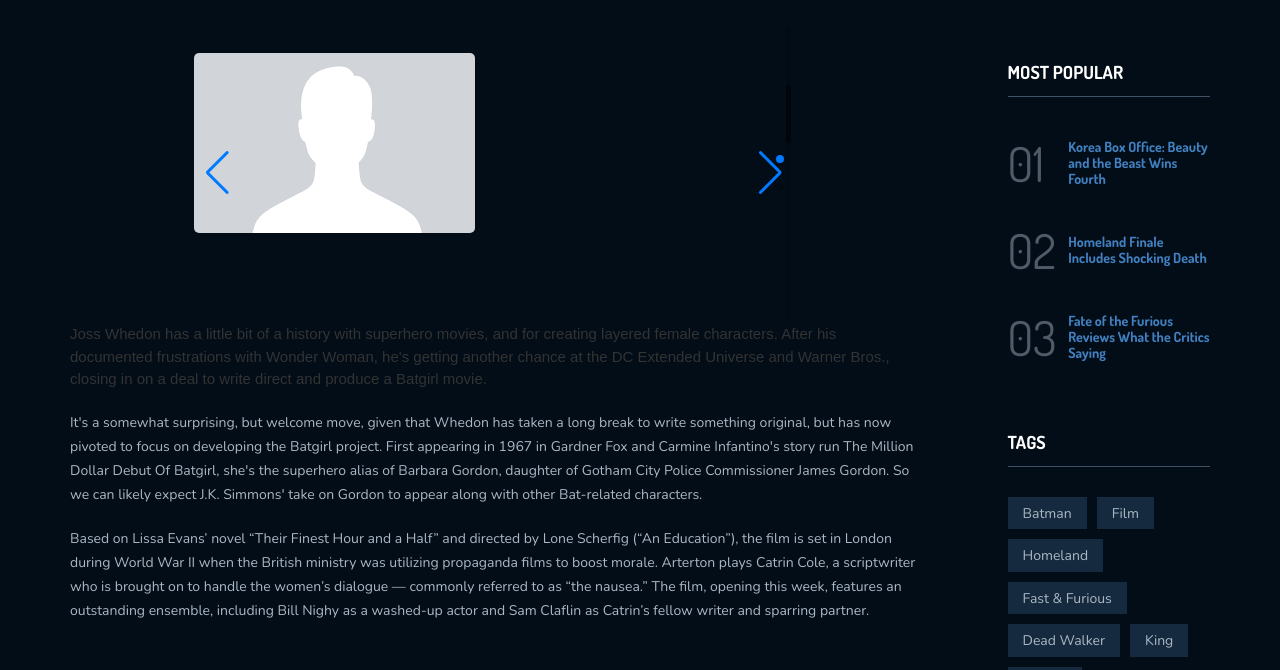
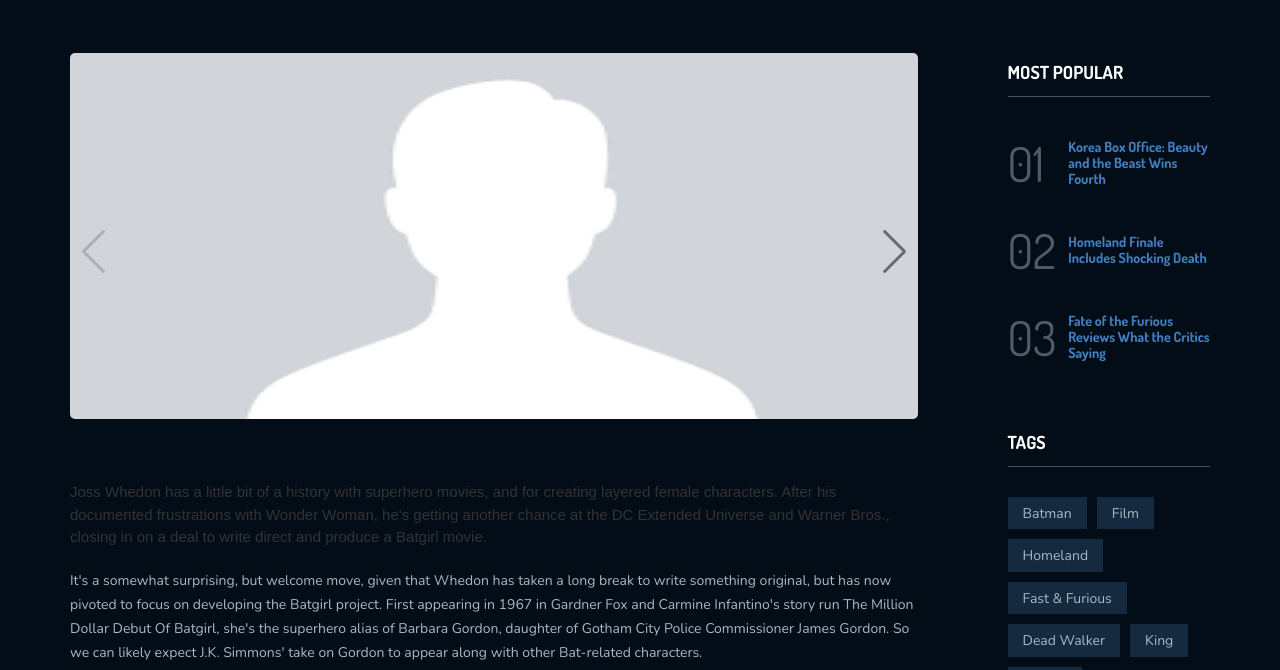
Before and after one commit to riadelimemmedov/Django-Film, a Django app: page /blog/detailbloghelelik/ in a window 1280 px wide. Shown: the part 858-1528 px from the top of the page. Run offline with Django 3.2, Linux system fonts and the light colour scheme; some libraries are stand-ins or nearby versions.

Commit message:
configuration add post

```diff
--- a/post/models.py
+++ b/post/models.py
@@ -8,7 +8,7 @@ class Post(models.Model):
     title_post = models.CharField(max_length=50)
     description_post = models.TextField()
     image_post = models.ImageField(upload_to='postimages')
-    liked_post = models.ManyToManyField(Profile,default=None,blank=True,related_name='likedpost')
+    liked_post = models.ManyToManyField(Profile,default=None,blank=True,related_name='likedpost')#!burani deyisersen ayri model kimi edersen => yadda saxla burani
     update_data_post = models.DateTimeField(auto_now=True)
     created_date_post = models.DateTimeField(auto_now_add=True)
 
--- a/post/templates/post/post_detail.html
+++ b/post/templates/post/post_detail.html
@@ -2,6 +2,8 @@
 {% load static %}
 
 {% block title %} Blog Detail {% endblock title %}
+
+
 
 {% block content %}
 	<div class="hero common-hero">
@@ -37,34 +39,28 @@
                         <!-- !finish slider images part -->
 
 						<style>
-							.swiper {
-								width: 600px;
-								height: 300px;
-							  }
+
+							.blogimageclass{
+								width: 100%;
+								height: 80%;
+							}
 						</style>
 
 						<!-- Slider main container -->
-								<div class="swiper">
-									<!-- Additional required wrapper -->
-									<div class="swiper-wrapper">
-									<!-- Slides -->
-									<div class="swiper-slide">
-										<img src="{% static 'images/sekilyox.png' %}" alt="">
-									</div>
-									<div class="swiper-slide">Slide 2</div>
-									<div class="swiper-slide">Slide 3</div>
-									...
-									</div>
-									<!-- If we need pagination -->
-									<div class="swiper-pagination"></div>
+												<!-- Swiper -->
+					<div class="swiper mySwiper" style="width: 848px;height: 458px">
+						<div class="swiper-wrapper">
 
-									<!-- If we need navigation buttons -->
-									<div class="swiper-button-prev"></div>
-									<div class="swiper-button-next"></div>
+						{% for i in listimage %}
+							<div class="swiper-slide">
+								<img src="{% static 'images/sekilyox.png' %}" class="blogimageclass" style="width: 100%;height: 80%;" alt="">
+							</div>
+						{% endfor %}
 
-									<!-- If we need scrollbar -->
-									<div class="swiper-scrollbar"></div>
-								</div>
+						</div>
+						<div class="swiper-button-next" style="color:#636e72"></div>
+						<div class="swiper-button-prev" style="color:#636e72"></div>
+					</div>
 
 
 						Joss Whedon has a little bit of a history with superhero movies, and for creating layered female characters. After his documented frustrations with Wonder Woman, he's getting another chance at the DC Extended Universe and Warner Bros., closing in on a deal to write direct and produce a Batgirl movie.</p>
@@ -277,25 +273,10 @@
 
 {% block scripts %}
 	<script>
-		const swiper = new Swiper('.swiper', {
-			// Optional parameters
-			direction: 'vertical',
-			loop: true,
-
-			// If we need pagination
-			pagination: {
-			  el: '.swiper-pagination',
-			},
-
-			// Navigation arrows
+		var swiper = new Swiper(".mySwiper", {
 			navigation: {
-			  nextEl: '.swiper-button-next',
-			  prevEl: '.swiper-button-prev',
-			},
-
-			// And if we need scrollbar
-			scrollbar: {
-			  el: '.swiper-scrollbar',
+			  nextEl: ".swiper-button-next",
+			  prevEl: ".swiper-button-prev",
 			},
 		  });
 	</script>
```
Also changed, not shown: db.sqlite3.
